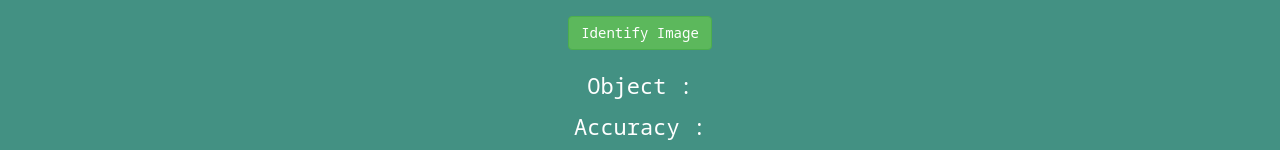
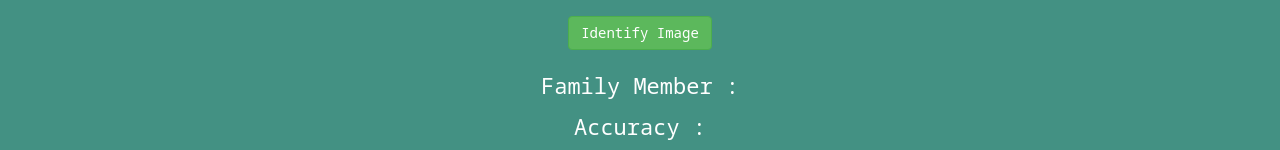
Before and after one commit to Gardenwm/face-recognition, a plain HTML site: page index.html in a window 1280 px wide. Shown: the part 885-1035 px from the top of the page. Drawn offline with nearby package versions, Linux system fonts and the light colour scheme; a script that the page names is missing.

Commit message:
Update index.html

```diff
--- a/index.html
+++ b/index.html
@@ -52,7 +52,7 @@
 
       <br><br>
 
-      <p style="font-size: 22px;">Object :<span id="result_object_name"></span>  </p>
+      <p style="font-size: 22px;">Family Member :<span id="result_object_name"></span>  </p>
       <p style="font-size: 22px;">Accuracy : <span id="result_object_accuracy"></span>  </p>
     </center>
 
```
